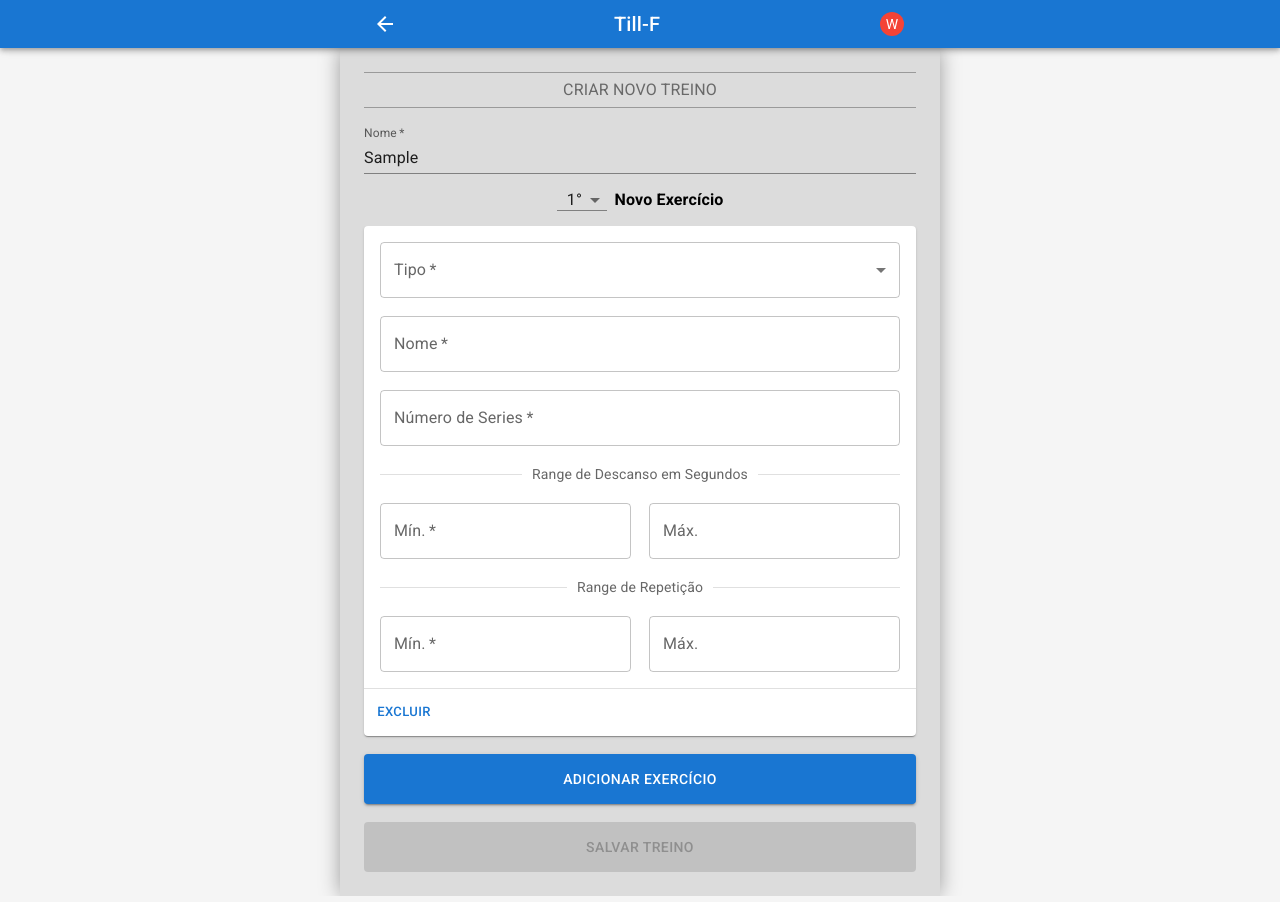
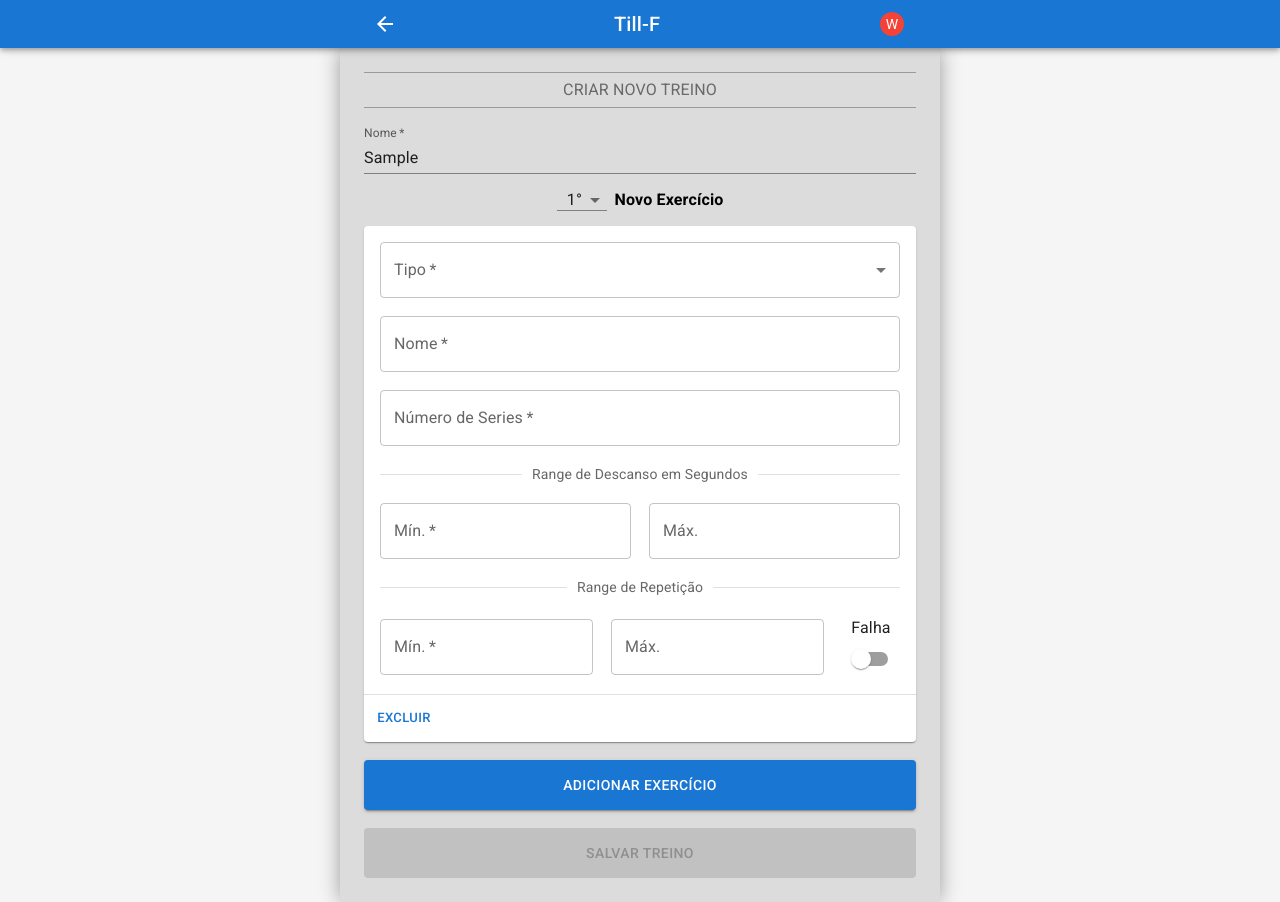
Before and after one commit to wilsondefreitas-dev/till-f, a Next.js app: page /training/new in a window 1280 px wide. Both pictures are taken after typing "Sample" into the empty fields and a click on the button "ADICIONAR EXERCÍCIO". Built offline with nearby package versions, Linux system fonts and the light colour scheme.

Commit message:
save repetition range value

```diff
--- a/app/(routes)/training/new/page.tsx
+++ b/app/(routes)/training/new/page.tsx
@@ -8,6 +8,8 @@ import TrainingForm, {
   ExerciseRangeDataPattern,
   IExerciseDataObject,
   RangeObject,
+  RepetitionObject,
+  RepetitionRangePattern,
 } from "../../../_components/TrainingForm";
 import { v4 as uuidv4 } from "uuid";
 import { ChangeEvent, Dispatch, SetStateAction, useState } from "react";
@@ -52,16 +54,28 @@ export default function NewTraining(): JSX.Element {
       min: "",
       max: "",
     };
+    const repetitionObject: RepetitionObject = {
+      min: "",
+      max: "",
+      tillFail: false,
+    };
+
     const exerciseRangeDataPattern: ExerciseRangeDataPattern = {
       exercise1: rangeObject,
       exercise2: rangeObject,
     };
+    const repetitionDataPattern: RepetitionRangePattern = {
+      exercise1: repetitionObject,
+      exercise2: repetitionObject,
+    };
+
     return {
       id: uuidv4(),
       type: "",
       name: exerciseDataPattern,
       seriesNum: exerciseDataPattern,
       restRange: exerciseRangeDataPattern,
+      repetitionRange: repetitionDataPattern,
     };
   }
 
--- a/app/_components/TrainingForm.tsx
+++ b/app/_components/TrainingForm.tsx
@@ -12,6 +12,8 @@ import Button from "@mui/material/Button";
 import CardActions from "@mui/material/CardActions";
 import { styled, Theme } from "@mui/material/styles";
 import { ChangeEvent } from "react";
+import Switch from "@mui/material/Switch";
+import FormControlLabel from "@mui/material/FormControlLabel";
 
 export interface IExerciseDataObject {
   id: string;
@@ -19,6 +21,7 @@ export interface IExerciseDataObject {
   name: ExerciseDataPattern;
   seriesNum: ExerciseDataPattern;
   restRange: ExerciseRangeDataPattern;
+  repetitionRange: RepetitionRangePattern;
 }
 
 export type ExerciseRangeDataPattern = {
@@ -26,10 +29,17 @@ export type ExerciseRangeDataPattern = {
   exercise2: RangeObject;
 };
 
+export type RepetitionRangePattern = {
+  exercise1: RepetitionObject;
+  exercise2: RepetitionObject;
+};
+
 export type RangeObject = {
   min: string;
   max: string;
 };
+
+export type RepetitionObject = RangeObject & { tillFail: boolean };
 
 export type ExerciseDataPattern = {
   exercise1: string;
@@ -41,7 +51,11 @@ interface IProps {
   updateExerciseDataObject(
     id: string,
     key: keyof IExerciseDataObject,
-    value: string | ExerciseDataPattern | ExerciseRangeDataPattern,
+    value:
+      | string
+      | ExerciseDataPattern
+      | ExerciseRangeDataPattern
+      | RepetitionRangePattern,
   ): void;
   changeExercisePosition(id: string, to: number): void;
   removeTraining(id: string): void;
@@ -69,6 +83,7 @@ export default function TrainingForm({
   function handleNameOnChange(e: ChangeEvent, subExerciseNum: number): void {
     const nameValue: string = (e.target as HTMLInputElement).value;
     const exerciseKey: string = `exercise${subExerciseNum}`;
+
     updateExerciseDataObject(exerciseData.id, "name", {
       ...exerciseData.name,
       [exerciseKey]: nameValue,
@@ -81,6 +96,7 @@ export default function TrainingForm({
   ): void {
     const seriesNumValue: string = (e.target as HTMLInputElement).value;
     const exerciseKey: string = `exercise${subExerciseNum}`;
+
     updateExerciseDataObject(exerciseData.id, "seriesNum", {
       ...exerciseData.seriesNum,
       [exerciseKey]: seriesNumValue,
@@ -94,6 +110,7 @@ export default function TrainingForm({
   ): void {
     const rangeNumValue: string = (e.target as HTMLInputElement).value;
     const exerciseKey: string = `exercise${subExerciseNum}`;
+
     updateExerciseDataObject(exerciseData.id, "restRange", {
       ...exerciseData.restRange,
       [exerciseKey]: {
@@ -103,6 +120,34 @@ export default function TrainingForm({
         [edge]: rangeNumValue,
       },
     });
+  }
+
+  function handleRepetitionOnChange(
+    e: ChangeEvent,
+    subExerciseNum: number,
+    edge: string,
+  ): void {
+    const inputElement: HTMLInputElement = e.target as HTMLInputElement;
+    const rangeNumValue: string | boolean = getInputValue(inputElement);
+    const exerciseKey: string = `exercise${subExerciseNum}`;
+
+    updateExerciseDataObject(exerciseData.id, "repetitionRange", {
+      ...exerciseData.repetitionRange,
+      [exerciseKey]: {
+        ...exerciseData.repetitionRange[
+          exerciseKey as keyof RepetitionRangePattern
+        ],
+        [edge]: rangeNumValue,
+      },
+    });
+
+    function getInputValue(inputElement: HTMLInputElement): string | boolean {
+      if (inputElement.type === "checkbox") {
+        return inputElement.checked;
+      } else {
+        return inputElement.value;
+      }
+    }
   }
 
   function handlePositionOnChange(e: SelectChangeEvent): void {
@@ -152,7 +197,7 @@ export default function TrainingForm({
           position={position}
           handlePositionOnChange={handlePositionOnChange}
         />
-        <span>{getTitle()}</span>
+        <Typography>{getTitle()}</Typography>
       </FormHeader>
 
       <Card>
@@ -194,21 +239,13 @@ export default function TrainingForm({
 
                   <RepetitionInputsTitle />
 
-                  <Stack direction={"row"} spacing={"18px"}>
-                    <TextField
-                      sx={{ flex: 1 }}
-                      id="nameInput"
-                      label="Mín."
-                      type="number"
-                      required
-                    />
-                    <TextField
-                      sx={{ flex: 1 }}
-                      id="nameInput"
-                      label="Máx."
-                      type="number"
-                    />
-                  </Stack>
+                  <RepetitionRangeInput
+                    handleRepetitionRangeOnChange={(
+                      e: ChangeEvent<Element>,
+                      edge: string,
+                    ): void => handleRepetitionOnChange(e, 1, edge)}
+                    value={exerciseData.repetitionRange.exercise1}
+                  />
                 </SubExercise>
 
                 <SubExercise>
@@ -240,21 +277,13 @@ export default function TrainingForm({
 
                   <RepetitionInputsTitle />
 
-                  <Stack direction={"row"} spacing={"18px"}>
-                    <TextField
-                      sx={{ flex: 1 }}
-                      id="nameInput"
-                      label="Mín."
-                      type="number"
-                      required
-                    />
-                    <TextField
-                      sx={{ flex: 1 }}
-                      id="nameInput"
-                      label="Máx."
-                      type="number"
-                    />
-                  </Stack>
+                  <RepetitionRangeInput
+                    handleRepetitionRangeOnChange={(
+                      e: ChangeEvent<Element>,
+                      edge: string,
+                    ): void => handleRepetitionOnChange(e, 2, edge)}
+                    value={exerciseData.repetitionRange.exercise2}
+                  />
                 </SubExercise>
               </>
             ) : (
@@ -285,23 +314,13 @@ export default function TrainingForm({
 
                 <RepetitionInputsTitle />
 
-                <Stack direction={"row"} spacing={"18px"}>
-                  <TextField
-                    sx={{ flex: 1 }}
-                    id="nameInput"
-                    label="Mín."
-                    type="number"
-                    inputProps={{ inputMode: "numeric" }}
-                    required
-                  />
-                  <TextField
-                    sx={{ flex: 1 }}
-                    id="nameInput"
-                    label="Máx."
-                    type="number"
-                    inputProps={{ inputMode: "numeric" }}
-                  />
-                </Stack>
+                <RepetitionRangeInput
+                  handleRepetitionRangeOnChange={(
+                    e: ChangeEvent<Element>,
+                    edge: string,
+                  ): void => handleRepetitionOnChange(e, 1, edge)}
+                  value={exerciseData.repetitionRange.exercise1}
+                />
               </>
             )}
           </Stack>
@@ -391,6 +410,55 @@ const RestRangeInput = ({
   );
 };
 
+const RepetitionRangeInput = ({
+  value,
+  handleRepetitionRangeOnChange,
+}: {
+  value: RepetitionObject;
+  handleRepetitionRangeOnChange: (e: ChangeEvent, edge: string) => void;
+}): JSX.Element => {
+  return (
+    <Stack direction={"row"} alignItems={"center"} spacing={"18px"}>
+      <TextField
+        sx={{ flex: 1 }}
+        id="repetitionRangeMin"
+        label="Mín."
+        type="number"
+        inputProps={{ inputMode: "numeric" }}
+        value={value.min}
+        onChange={(e: ChangeEvent): void =>
+          handleRepetitionRangeOnChange(e, "min")
+        }
+        required
+      />
+      <TextField
+        sx={{ flex: 1 }}
+        id="repetitionRangeMax"
+        label="Máx."
+        type="number"
+        inputProps={{ inputMode: "numeric" }}
+        value={value.max}
+        onChange={(e: ChangeEvent): void =>
+          handleRepetitionRangeOnChange(e, "max")
+        }
+      />
+      <FormControlLabel
+        control={
+          <Switch
+            id={"repetitionRangeTillFail"}
+            checked={value.tillFail}
+            onChange={(e: ChangeEvent): void =>
+              handleRepetitionRangeOnChange(e, "tillFail")
+            }
+          />
+        }
+        label="Falha"
+        labelPlacement="top"
+      />
+    </Stack>
+  );
+};
+
 const TypeSelect = ({
   exerciseData,
   handleTypeOnChange,
@@ -454,17 +522,17 @@ const PositionSelect = ({
 };
 
 // eslint-disable-next-line @typescript-eslint/typedef
-const FormHeader = styled(Typography)(() => ({
+const FormHeader = styled("div")(() => ({
   position: "sticky",
   top: 48,
   padding: "14px 0",
   textAlign: "center",
   backgroundColor: "gainsboro",
   zIndex: 2,
-  fontWeight: "bold",
   display: "flex",
   justifyContent: "center",
   gap: "8px",
+  p: { fontWeight: "bold" },
   "& :first-letter": {
     textTransform: "uppercase",
   },
```
